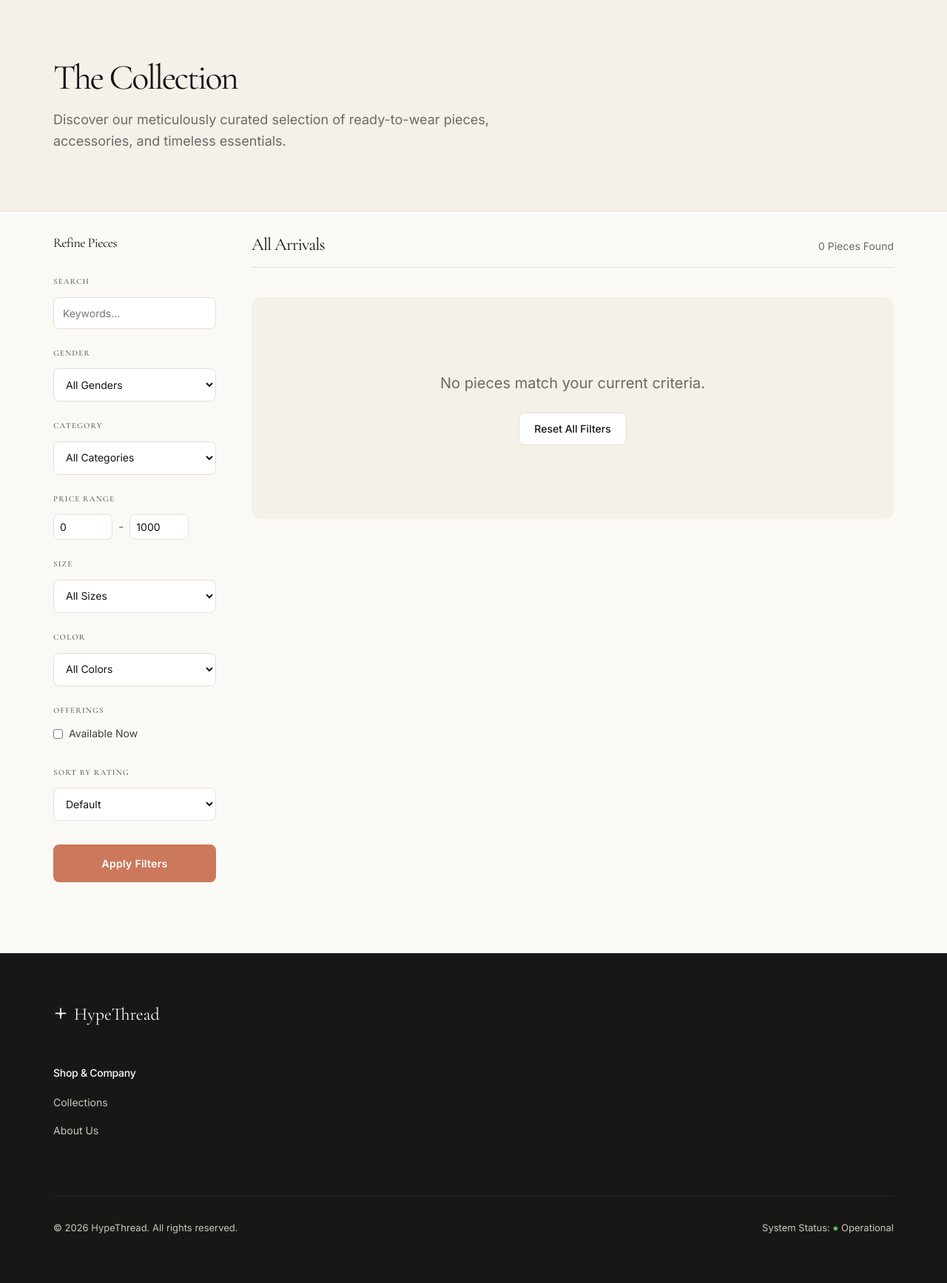
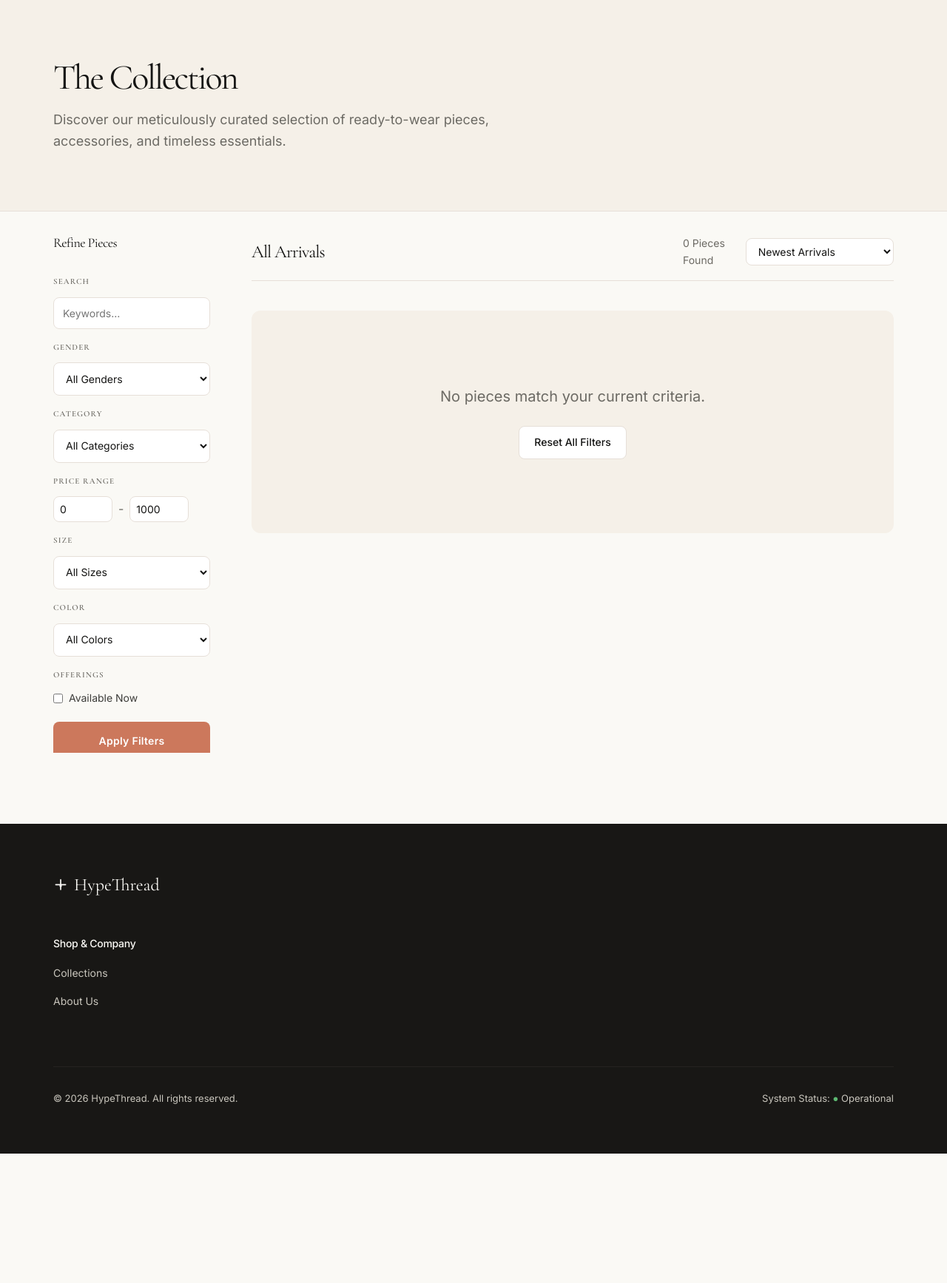
Before and after one commit to lryy78/fashion_store, a PHP site: page /fashion_store/pages/products.php in a window 1280 px wide. Shown: the part 65-1800 px from the top of the page at 74% size. After the commit the page ends 1625 px from the top, so only its background shows below. Run offline with PHP 8.4, Linux system fonts and the light colour scheme; data that the repository does not hold is empty.

Commit message:
Update products and admin pages

```diff
--- a/admin/help_center_manage.php
+++ b/admin/help_center_manage.php
@@ -103,7 +103,7 @@ include $include_path . 'header.php';
         </div>
 
         <!-- Chat Area -->
-        <div style="flex: 1; display: flex; flex-direction: column; background: #fafafa; overflow: hidden;">
+        <div style="flex: 1; display: flex; flex-direction: column; background: #fafafa; overflow-y: scroll; max-height: 700px;">
             <?php if ($selected_enquiry_id && $current_enquiry): ?>
                 <div style="padding: 20px 40px; background: #fff; border-bottom: 1px solid var(--colors-hairline-soft); display: flex; justify-content: space-between; align-items: center;">
                     <div>
--- a/admin/orders_monitoring.php
+++ b/admin/orders_monitoring.php
@@ -63,7 +63,7 @@ include $include_path . 'header.php';
             </div>
         </header>
 
-        <div class="table-container">
+        <div class="table-container" style="max-height:500px; overflow-y:auto;">
             <table class="data-table">
                 <thead>
                     <tr>
--- a/admin/reviews.php
+++ b/admin/reviews.php
@@ -88,7 +88,7 @@ include $include_path . 'header.php';
             </div>
         <?php endif; ?>
 
-        <div class="table-container">
+        <div class="table-container" style="max-height:500px; overflow-y:auto;">
             <?php if ($reviews): ?>
                 <table class="data-table">
                     <thead>
--- a/admin/users_list.php
+++ b/admin/users_list.php
@@ -131,7 +131,7 @@ include $include_path . 'header.php';
             </div>
         </div>
 
-        <div class="table-container">
+        <div class="table-container" style="max-height:500px; overflow-y:auto;">
             <table class="data-table">
                 <thead>
                     <tr>
--- a/includes/alert_generator.php
+++ b/includes/alert_generator.php
@@ -28,7 +28,7 @@ function syncAlerts($pdo) {
         // 3. OR the last alert is older than 24 hours
         $stmt = $pdo->prepare("INSERT INTO system_alerts (type, priority, message, reference_id)
                                SELECT 'out_of_stock', 'critical', ?, ?
-                               WHERE NOT EXISTS (SELECT 1 FROM system_alerts WHERE type='out_of_stock' AND reference_id = ? AND is_read = 0)
+                               WHERE NOT EXISTS (SELECT 1 FROM system_alerts WHERE type='out_of_stock' AND reference_id = ?)
                                AND NOT EXISTS (SELECT 1 FROM system_alerts WHERE type='out_of_stock' AND reference_id = ? AND created_at > DATE_SUB(NOW(), INTERVAL 1 DAY))");
         $stmt->execute([$msg, $group['product_id'], $group['product_id'], $group['product_id']]);
     }
@@ -47,7 +47,7 @@ function syncAlerts($pdo) {
         // 2. AND No unread alert exists for this product (don't stack unread alerts for same product)
         $stmt = $pdo->prepare("INSERT INTO system_alerts (type, priority, message, reference_id)
                                SELECT 'low_stock', 'warning', ?, ?
-                               WHERE NOT EXISTS (SELECT 1 FROM system_alerts WHERE type='low_stock' AND reference_id = ? AND is_read = 0)
+                               WHERE NOT EXISTS (SELECT 1 FROM system_alerts WHERE type='low_stock' AND reference_id = ?)
                                AND NOT EXISTS (SELECT 1 FROM system_alerts WHERE type='low_stock' AND reference_id = ? AND message = ?)");
         $stmt->execute([$msg, $group['product_id'], $group['product_id'], $group['product_id'], $msg]);
     }
--- a/manager/alerts_center.php
+++ b/manager/alerts_center.php
@@ -20,12 +20,14 @@ if (isset($_GET['action'])) {
     } elseif ($_GET['action'] == 'read_all') {
         $pdo->query("UPDATE system_alerts SET is_read = 1");
     }
-    header("Location: alerts_center.php");
+    header("Location: alerts_center.php?skip_sync=1");
     exit();
 }
 
 // Sync alerts after actions
-syncAlerts($pdo);
+if (!isset($_GET['action']) && !isset($_GET['skip_sync'])) {
+    syncAlerts($pdo);
+}
 
 // Fetch Thresholds and Active Alerts for the form below
 $settings = $pdo->query("SELECT setting_key, setting_value FROM system_settings")->fetchAll(PDO::FETCH_KEY_PAIR);
--- a/manager/orders_list.php
+++ b/manager/orders_list.php
@@ -107,6 +107,10 @@ include $include_path . 'header.php';
 .status-refund_requested { background: #fff7ed; color: #c2410c; }
 .status-cancelled { background: #fef2f2; color: #dc2626; }
 .status-refunded { background: #fff7ed; color: #c2410c; }
+.table-container {
+    max-height: 500px;
+    overflow-y: auto;
+}
 </style>
 
 <?php require_once '../includes/sidebar.php'; ?>
--- a/manager/products_list.php
+++ b/manager/products_list.php
@@ -130,6 +130,9 @@ include '../includes/header.php';
     border-radius: 12px;
     overflow: hidden;
     box-shadow: var(--shadow-sm);
+    display: block;
+    max-height: 500px;
+    overflow-y: auto;
 }
 .inventory-table th {
     background: var(--colors-surface-soft);
--- a/pages/products.php
+++ b/pages/products.php
@@ -13,7 +13,7 @@ $selected_gender = $_GET['gender'] ?? '';
 $in_stock = isset($_GET['in_stock']);
 
 
-$sort_rating = $_GET['sort_rating'] ?? '';
+$sort = $_GET['sort'] ?? 'newest';
 
 $query = "SELECT p.*, c.name as category_name, (SELECT id FROM product_images WHERE product_id = p.id LIMIT 1) as image_id,
           COALESCE((SELECT AVG(rating) FROM reviews WHERE product_id = p.id), 0) as avg_rating,
@@ -54,11 +54,27 @@ $params[] = $max_price;
 
 $query .= " GROUP BY p.id";
 
-// Apply rating sort
-if ($sort_rating === 'high') {
-    $query .= " ORDER BY avg_rating DESC, review_count DESC";
-} elseif ($sort_rating === 'low') {
-    $query .= " ORDER BY avg_rating ASC, review_count DESC";
+// Apply sorting based on selected criteria
+if ($sort) {
+    switch ($sort) {
+        case 'newest':
+            $query .= " ORDER BY p.created_at DESC";
+            break;
+        case 'price_low':
+            $query .= " ORDER BY p.price ASC";
+            break;
+        case 'price_high':
+            $query .= " ORDER BY p.price DESC";
+            break;
+        case 'rating_high':
+            $query .= " ORDER BY avg_rating DESC, review_count DESC";
+            break;
+        case 'rating_low':
+            $query .= " ORDER BY avg_rating ASC, review_count DESC";
+            break;
+        default:
+            $query .= " ORDER BY p.created_at DESC";
+    }
 }
 
 $stmt = $pdo->prepare($query);
@@ -82,6 +98,20 @@ $all_sizes = $pdo->query("SELECT DISTINCT size FROM product_variations WHERE siz
 .filter-sidebar {
     width: 220px;
     flex-shrink: 0;
+    position: sticky;
+    top: 88px;
+    max-height: calc(100vh - 100px);
+    overflow-y: auto;
+    padding-right: 8px; /* Room for scrollbar */
+}
+
+/* Optional thin scrollbar for a clean look */
+.filter-sidebar::-webkit-scrollbar {
+    width: 4px;
+}
+.filter-sidebar::-webkit-scrollbar-thumb {
+    background-color: var(--colors-hairline);
+    border-radius: 4px;
 }
 
 .filter-group h4 {
@@ -201,13 +231,13 @@ $all_sizes = $pdo->query("SELECT DISTINCT size FROM product_variations WHERE siz
 <div class="container shop-layout">
     <aside class="filter-sidebar">
         <h3 style="margin-bottom: 32px; font-size: 18px; font-weight: 400;">Refine Pieces</h3>
-        <form method="GET">
-            <div class="filter-group" style="margin-bottom: 24px;">
+        <form method="GET" id="filterForm">
+            <div class="filter-group" style="margin-bottom: 16px;">
                 <h4>Search</h4>
                 <input type="text" name="search" value="<?php echo htmlspecialchars($search); ?>" placeholder="Keywords..." style="width: 100%; padding: 12px; border: 1px solid var(--colors-hairline); border-radius: var(--rounded-md);">
             </div>
 
-            <div class="filter-group" style="margin-bottom: 24px;">
+            <div class="filter-group" style="margin-bottom: 16px;">
                 <h4>Gender</h4>
                 <select name="gender" style="width: 100%; padding: 12px; border: 1px solid var(--colors-hairline); border-radius: var(--rounded-md);">
                     <option value="">All Genders</option>
@@ -218,7 +248,7 @@ $all_sizes = $pdo->query("SELECT DISTINCT size FROM product_variations WHERE siz
                 </select>
             </div>
 
-            <div class="filter-group" style="margin-bottom: 24px;">
+            <div class="filter-group" style="margin-bottom: 16px;">
                 <h4>Category</h4>
                 <select name="category" style="width: 100%; padding: 12px; border: 1px solid var(--colors-hairline); border-radius: var(--rounded-md);">
                     <option value="">All Categories</option>
@@ -230,7 +260,7 @@ $all_sizes = $pdo->query("SELECT DISTINCT size FROM product_variations WHERE siz
                 </select>
             </div>
 
-            <div class="filter-group" style="margin-bottom: 24px;">
+            <div class="filter-group" style="margin-bottom: 16px;">
                 <h4>Price Range</h4>
                 <div class="price-inputs">
                     <input type="number" name="min_price" placeholder="Min" value="<?php echo htmlspecialchars($min_price); ?>" style="width: 80px; padding: 8px; border: 1px solid var(--colors-hairline); border-radius: var(--rounded-md);">
@@ -239,7 +269,7 @@ $all_sizes = $pdo->query("SELECT DISTINCT size FROM product_variations WHERE siz
                 </div>
             </div>
 
-            <div class="filter-group" style="margin-bottom: 24px;">
+            <div class="filter-group" style="margin-bottom: 16px;">
                 <h4>Size</h4>
                 <select name="size" style="width: 100%; padding: 12px; border: 1px solid var(--colors-hairline); border-radius: var(--rounded-md);">
                     <option value="">All Sizes</option>
@@ -251,7 +281,7 @@ $all_sizes = $pdo->query("SELECT DISTINCT size FROM product_variations WHERE siz
                 </select>
             </div>
 
-            <div class="filter-group" style="margin-bottom: 24px;">
+            <div class="filter-group" style="margin-bottom: 16px;">
                 <h4>Color</h4>
                 <select name="color" style="width: 100%; padding: 12px; border: 1px solid var(--colors-hairline); border-radius: var(--rounded-md);">
                     <option value="">All Colors</option>
@@ -263,7 +293,7 @@ $all_sizes = $pdo->query("SELECT DISTINCT size FROM product_variations WHERE siz
                 </select>
             </div>
 
-            <div class="filter-group" style="margin-bottom: 32px;">
+            <div class="filter-group" style="margin-bottom: 20px;">
                 <h4>Offerings</h4>
                 <label style="display: flex; align-items: center; gap: 8px; font-size: 14px; cursor: pointer; margin-bottom: 8px;">
                     <input type="checkbox" name="in_stock" <?php echo $in_stock ? 'checked' : ''; ?>>
@@ -271,26 +301,27 @@ $all_sizes = $pdo->query("SELECT DISTINCT size FROM product_variations WHERE siz
                 </label>
             </div>
 
-            <div class="filter-group" style="margin-bottom: 32px;">
-                <h4>Sort by Rating</h4>
-                <select name="sort_rating" style="width: 100%; padding: 12px; border: 1px solid var(--colors-hairline); border-radius: var(--rounded-md);">
-                    <option value="" <?php echo $sort_rating == '' ? 'selected' : ''; ?>>Default</option>
-                    <option value="high" <?php echo $sort_rating == 'high' ? 'selected' : ''; ?>>Highest Rated</option>
-                    <option value="low" <?php echo $sort_rating == 'low' ? 'selected' : ''; ?>>Lowest Rated</option>
-                </select>
-            </div>
 
             <button type="submit" class="button-primary" style="width: 100%; padding: 16px;">Apply Filters</button>
-            <?php if($search || $category || $min_price != 0 || $max_price != 1000 || $selected_size || $selected_color || $in_stock || $sort_rating): ?>
+            <?php if($search || $category || $min_price != 0 || $max_price != 1000 || $selected_size || $selected_color || $in_stock || $sort): ?>
                 <a href="products.php" style="display: block; text-align: center; margin-top: 16px; font-size: 13px; text-decoration: underline; color: var(--colors-muted);">Reset Filters</a>
             <?php endif; ?>
         </form>
     </aside>
 
     <main class="shop-main">
-        <div class="shop-header" style="display: flex; justify-content: space-between; align-items: flex-end; margin-bottom: 40px; border-bottom: 1px solid var(--colors-hairline); padding-bottom: 16px;">
-            <h2 style="font-size: 24px; font-weight: 400;"><?php echo $category ? htmlspecialchars($category) : ('All Arrivals'); ?></h2>
-            <span style="color: var(--colors-muted); font-size: 14px;"><?php echo count($products); ?> Pieces Found</span>
+        <div class="shop-header" style="display: flex; justify-content: space-between; align-items: center; margin-bottom: 40px; border-bottom: 1px solid var(--colors-hairline); padding-bottom: 16px; padding-top: 24px; position: sticky; top: 64px; background: var(--colors-canvas, #fff); z-index: 10; margin-top: -24px;">
+            <h2 style="font-size: 24px; font-weight: 400; margin: 0;"><?php echo $category ? htmlspecialchars($category) : ('All Arrivals'); ?></h2>
+            <div style="display: flex; align-items: center; gap: 16px;">
+                <span style="color: var(--colors-muted); font-size: 14px;"><?php echo count($products); ?> Pieces Found</span>
+                <select name="sort" form="filterForm" onchange="document.getElementById('filterForm').submit();" style="padding: 8px 12px; border: 1px solid var(--colors-hairline); border-radius: var(--rounded-md); font-size: 14px; color: var(--colors-ink); cursor: pointer;">
+                    <option value="newest" <?php echo $sort == 'newest' ? 'selected' : ''; ?>>Newest Arrivals</option>
+                    <option value="price_low" <?php echo $sort == 'price_low' ? 'selected' : ''; ?>>Price: Low to High</option>
+                    <option value="price_high" <?php echo $sort == 'price_high' ? 'selected' : ''; ?>>Price: High to Low</option>
+                    <option value="rating_high" <?php echo $sort == 'rating_high' ? 'selected' : ''; ?>>Highest Rated</option>
+                    <option value="rating_low" <?php echo $sort == 'rating_low' ? 'selected' : ''; ?>>Lowest Rated</option>
+                </select>
+            </div>
         </div>
 
         <div class="product-grid">
```
Also changed, not shown: admin/manage_faqs.php (+6 -6 lines).
